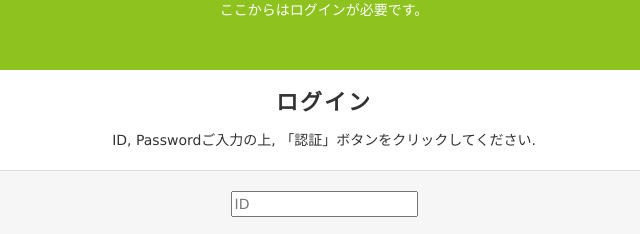
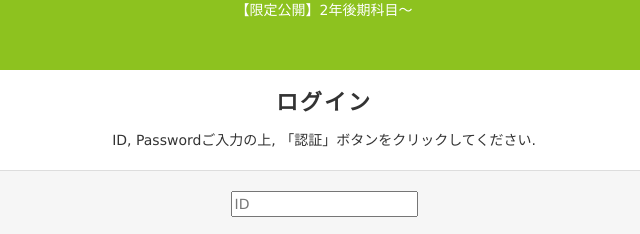
Before and after one commit to jackdawson0410/sample30, a plain HTML site: page index.html in a window 1280 px wide. Shown: the top 234 px of the page, 316-956 px from the left. Drawn offline with Linux system fonts and the light colour scheme.

Commit message:
Update index.html

```diff
--- a/index.html
+++ b/index.html
@@ -8,7 +8,7 @@
 </head>
 
 <header>
-    <center>ここからはログインが必要です。</center>
+    <center>【限定公開】2年後期科目～</center>
 </header>
 <style>
     header {
```
